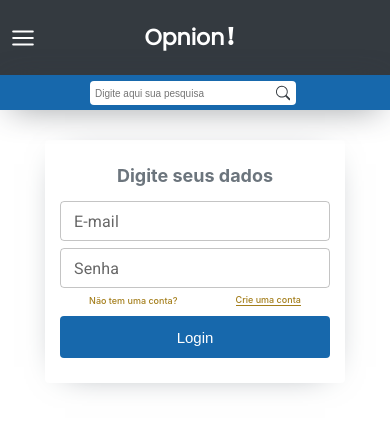
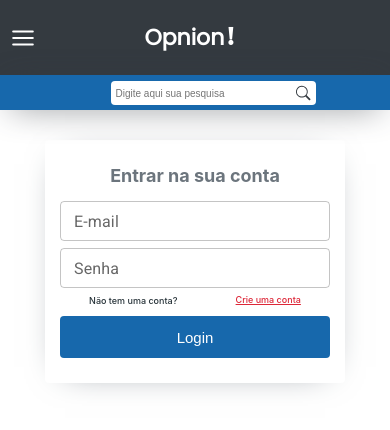
Before and after one commit to guilopreti/capstone-m3-grupo-3-vilson, a React (Create React App) app: page /login in a window 390 px wide. Shown: the top 430 px of the page. Built offline with nearby package versions, Linux system fonts and the light colour scheme; a web font is replaced by a local one.

Commit message:
fix: Adicionar mais opções de caminho no menu nav. Ajustar responsividade para mobile a partir de 768px.

```diff
--- a/src/components/HeaderHome/index.jsx
+++ b/src/components/HeaderHome/index.jsx
@@ -1,11 +1,9 @@
 import { HeaderHomeContainer } from "./styled";
 import { FiLogIn } from "react-icons/fi";
 import { FiMenu } from "react-icons/fi";
-import { RiHome4Line } from "react-icons/ri";
-import { useHistory } from "react-router-dom";
+import { Link } from "react-router-dom";
 
 const HeaderHome = () => {
-  const history = useHistory();
   return (
     <>
       <HeaderHomeContainer>
@@ -18,13 +16,14 @@ const HeaderHome = () => {
           </div>
           <div className="header-div-fake"></div>
           <ul>
-            <li onClick={() => history.push("/")}>
-              <RiHome4Line className="header-icons" /> Home
-            </li>
-            <li onClick={() => history.push("/register")}>Criar conta</li>
-            <li onClick={() => history.push("/login")}>
-              <FiLogIn className="header-icons" /> Entrar
-            </li>
+            <Link className="Link" to="/register">
+              <li>Criar conta</li>
+            </Link>
+            <Link className="Link" to="/login">
+              <li>
+                <FiLogIn className="header-icons" /> Entrar
+              </li>
+            </Link>
           </ul>
         </div>
       </HeaderHomeContainer>
--- a/src/components/HeaderHome/styled.js
+++ b/src/components/HeaderHome/styled.js
@@ -10,26 +10,18 @@ export const HeaderHomeContainer = styled.header`
   height: 75px;
   box-sizing: border-box;
   background-color: #343a40;
-  @media (min-width: 460px) {
+  @media (min-width: 768px) {
     padding: 0;
   }
   .header-div-parent {
     display: flex;
     justify-content: space-between;
     height: 100%;
-    width: 640px;
+    width: 100%;
     align-items: center;
-
-    @media (min-width: 460px) {
-      width: 440px;
+    @media (min-width: 768px) {
+      width: 760px;
     }
-    @media (min-width: 560px) {
-      width: 540px;
-    }
-    @media (min-width: 660px) {
-      width: 640px;
-    }
-
     @media (min-width: 880px) {
       width: 880px;
     }
@@ -52,7 +44,7 @@ export const HeaderHomeContainer = styled.header`
       font-weight: 700;
       font-family: "Poppins";
       color: white;
-      @media (max-width: 460px) {
+      @media (max-width: 768px) {
         margin-left: -50px;
       }
       span {
@@ -67,7 +59,7 @@ export const HeaderHomeContainer = styled.header`
   ul {
     display: flex;
     align-items: center;
-    @media (max-width: 460px) {
+    @media (max-width: 768px) {
       display: none;
     }
   }
@@ -90,7 +82,10 @@ export const HeaderHomeContainer = styled.header`
       transition: 0.3s;
     }
   }
-  li + li {
+  .Link {
+    text-decoration: none;
+  }
+  .Link + .Link {
     margin-left: 40px;
     @media (max-width: 410px) {
       margin-left: 20px;
@@ -107,12 +102,12 @@ export const HeaderHomeContainer = styled.header`
   .header-icons-dash {
     width: 26px;
     height: 26px;
-    @media (min-width: 460px) {
+    @media (min-width: 768px) {
       display: none;
     }
   }
   .header-div-fake {
-    @media (min-width: 460px) {
+    @media (min-width: 768px) {
       display: none;
     }
   }
--- a/src/components/MenuNav/index.jsx
+++ b/src/components/MenuNav/index.jsx
@@ -2,15 +2,32 @@ import MenuConteiner from "./styled";
 import { BsSearch } from "react-icons/bs";
 import { BsPencilSquare } from "react-icons/bs";
 import { FiUser } from "react-icons/fi";
+import { RiHome4Line } from "react-icons/ri";
+import { Link } from "react-router-dom";
 
 const MenuNav = () => {
   return (
     <MenuConteiner>
       <ul>
-        <li>
-          <BsPencilSquare className="menu-nav-icons" /> Escrever artigo
-        </li>
-        <div>
+        <div className="menu-nave-div-menu">
+          <Link className="Link" to="/">
+            <li>
+              <RiHome4Line className="header-icons" /> Home
+            </li>
+          </Link>
+          <Link className="Link">
+            <li>Sobre</li>
+          </Link>
+          <Link className="Link">
+            <li>Patrocine</li>
+          </Link>
+          <Link className="Link">
+            <li>
+              <BsPencilSquare className="menu-nav-icons" /> Escrever artigo
+            </li>
+          </Link>
+        </div>
+        <div className="menu-nave-div-input">
           <input placeholder="Digite aqui sua pesquisa" />
           <BsSearch className="menu-nav-icons-search" />
         </div>
--- a/src/components/MenuNav/styled.js
+++ b/src/components/MenuNav/styled.js
@@ -8,30 +8,17 @@ const MenuConteiner = styled.section`
   margin-bottom: 30px;
   background-color: #1768ac;
   box-shadow: 0 4px 34px -11px #343a40;
-  @media (max-width: 460px) {
-    padding-left: 10px;
-  }
 
   ul {
     display: flex;
     justify-content: center;
     height: 100%;
-    width: 640px;
+    width: 100%;
     align-items: center;
-
-    @media (min-width: 460px) {
+    @media (min-width: 768px) {
       justify-content: space-between;
-      width: 440px;
+      width: 760px;
     }
-    @media (min-width: 560px) {
-      width: 540px;
-    }
-    @media (min-width: 660px) {
-      display: flex;
-      justify-content: space-between;
-      width: 640px;
-    }
-
     @media (min-width: 880px) {
       width: 880px;
     }
@@ -47,10 +34,20 @@ const MenuConteiner = styled.section`
     @media (min-width: 1700px) {
       width: 1380px;
     }
-    div {
+    .menu-nave-div-menu {
+      display: flex;
+    }
+    .menu-nave-div-input {
+      margin-left: 12px;
       display: flex;
       align-items: center;
       width: 220px;
+      @media (min-width: 768px) {
+        margin-left: -152px;
+      }
+      @media (min-width: 880px) {
+        margin-left: -173px;
+      }
       input {
         height: 22px;
         width: 100%;
@@ -78,9 +75,8 @@ const MenuConteiner = styled.section`
     display: flex;
     cursor: pointer;
     font-size: 11px;
-    color: #343a40;
     color: #ffffff;
-    @media (max-width: 460px) {
+    @media (max-width: 768px) {
       display: none;
     }
     :hover {
@@ -92,6 +88,15 @@ const MenuConteiner = styled.section`
       transition: 0.3s;
     }
   }
+  .Link {
+    text-decoration: none;
+  }
+  .Link + .Link {
+    margin-left: 20px;
+    @media (max-width: 880px) {
+      margin-left: 13px;
+    }
+  }
   .menu-nav-icons {
     margin-right: 3px;
     @media (max-width: 460px) {
--- a/src/pages/Login/index.jsx
+++ b/src/pages/Login/index.jsx
@@ -8,7 +8,7 @@ import Button from "../../components/Button/index";
 
 import Box from "@mui/material/Box";
 import TextField from "@mui/material/TextField";
-import { useHistory } from "react-router-dom";
+import { Link } from "react-router-dom";
 
 const Login = () => {
   const schema = yup.object().shape({
@@ -30,8 +30,6 @@ const Login = () => {
     resolver: yupResolver(schema),
   });
 
-  const history = useHistory();
-
   const onSubmit = (data) => {
     // localStorage.setItem("CapstoneM3:userLogin", JSON.stringify(data));
     // history.push("/dashboard");
@@ -40,7 +38,7 @@ const Login = () => {
 
   return (
     <LoginContainer>
-      <h2>Digite seus dados</h2>
+      <h2>Entrar na sua conta</h2>
       <Box
         component="form"
         noValidate
@@ -68,12 +66,9 @@ const Login = () => {
         </div>
         <div className="login-div-warning">
           <h3>Não tem uma conta?</h3>
-          <h3
-            className="login-h3-border"
-            onClick={() => history.push("/register")}
-          >
-            Crie uma conta
-          </h3>
+          <Link className="Link" to="/register">
+            <h3 className="login-h3-border">Crie uma conta</h3>
+          </Link>
         </div>
         <Button type="submit">Login</Button>
       </Box>
--- a/src/pages/Register/index.jsx
+++ b/src/pages/Register/index.jsx
@@ -8,7 +8,7 @@ import Button from "../../components/Button/index";
 
 import Box from "@mui/material/Box";
 import TextField from "@mui/material/TextField";
-import { useHistory } from "react-router-dom";
+import { Link } from "react-router-dom";
 
 const Register = () => {
   const schema = yup.object().shape({
@@ -50,14 +50,10 @@ const Register = () => {
     resolver: yupResolver(schema),
   });
 
-  const history = useHistory();
-
   const onSubmit = ({ name, lastname, email, password }) => {
     const userData = { name, lastname, email, password };
     // localStorage.setItem("CapstoneM3:user", JSON.stringify(userData));
     console.log(userData);
-
-    history.push("/login");
   };
 
   return (
@@ -115,12 +111,9 @@ const Register = () => {
         </div>
         <div className="login-div-warning">
           <h3>Já possui uma conta?</h3>
-          <h3
-            className="login-h3-border"
-            onClick={() => history.push("/login")}
-          >
-            Faça o login
-          </h3>
+          <Link className="Link" to="/login">
+            <h3 className="login-h3-border">Faça o login</h3>
+          </Link>
         </div>
         <Button type="submit">Cadastrar</Button>
       </Box>
--- a/src/pages/Register/styled.js
+++ b/src/pages/Register/styled.js
@@ -32,12 +32,13 @@ const RegisterContainer = styled.section`
     font-size: 9px;
     font-weight: 500;
     margin: 0;
-    color: #a47e1b;
+    color: #263238;
   }
   .login-h3-border {
     margin-top: -1px;
-    border-bottom: 1px solid #a47e1b;
     cursor: pointer;
+    color: #dd2738;
+
     :hover {
       filter: brightness(75%);
       transition: 0.3s;
@@ -47,6 +48,9 @@ const RegisterContainer = styled.section`
       transition: 0.3s;
     }
   }
+  .Link {
+    color: #dd2738;
+  }
 `;
 
 export default RegisterContainer;
```
